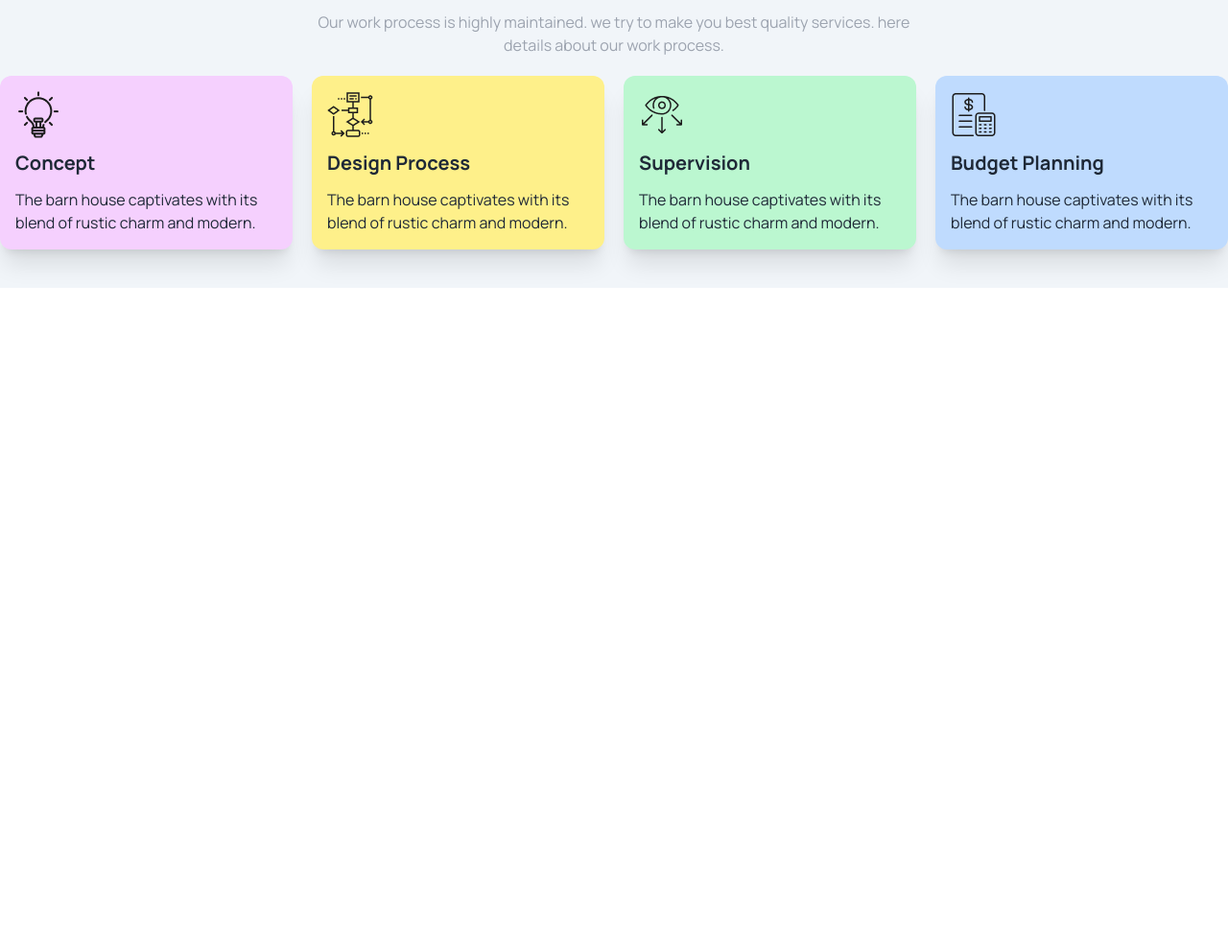
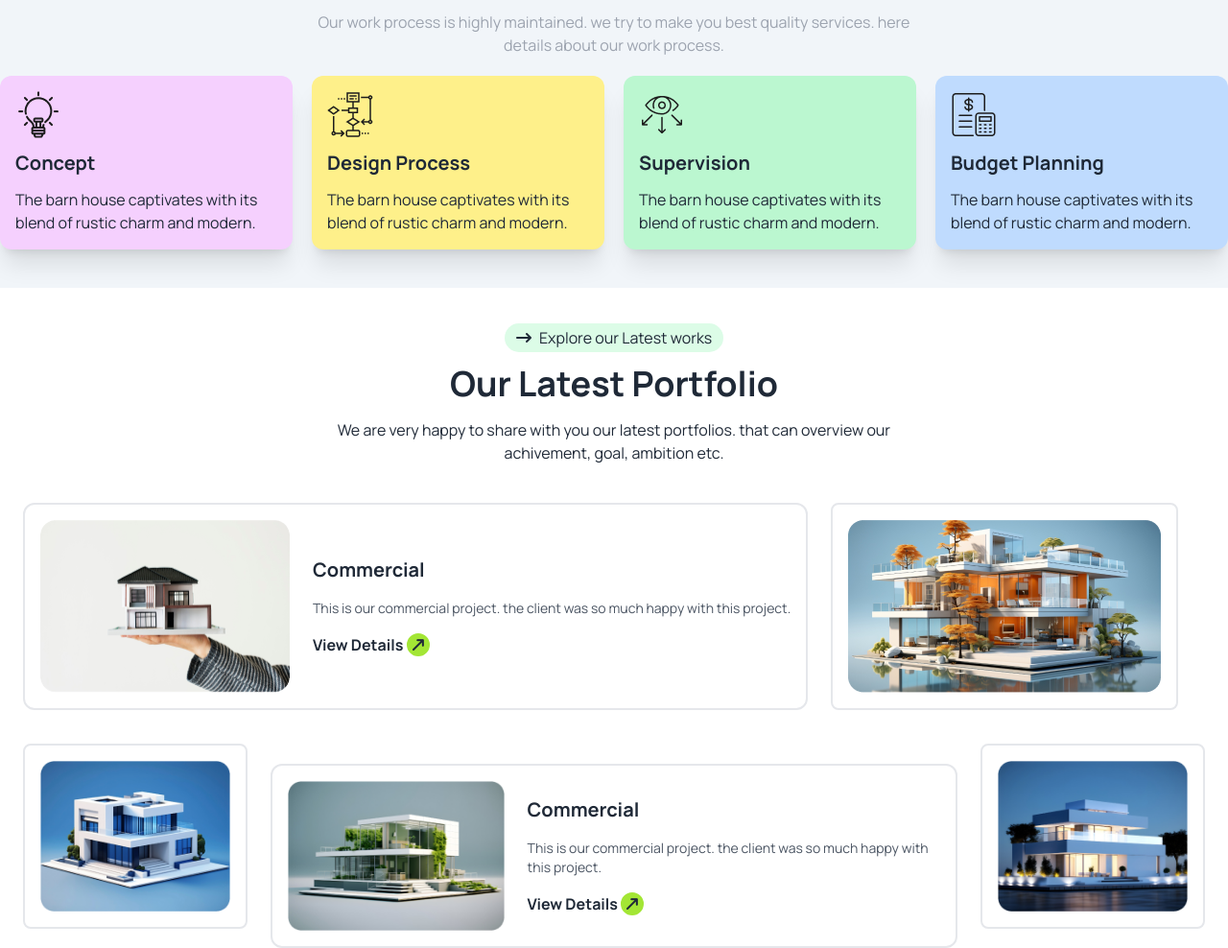
Before and after one commit to ShohagKaisar/Assignment-3, a website: page index.html in a window 1280 px wide. Shown: the part 1497-2485 px from the top of the page at 96% size. Before the commit the page ends 1797 px from the top, so only its background shows below. Drawn offline with Linux system fonts and the light colour scheme.

Commit message:
Add portfolio section

```diff
--- a/index.html
+++ b/index.html
@@ -131,21 +131,25 @@
       <p class="text-gray-400 w-10/12 lg:w-1/2 mx-auto">Our work process is highly maintained. we try to make you best quality services. here details about our work process.</p>
     </div>
     <div class="flex lg:flex-row flex-col gap-5 p-4 lg:p-0">
+      <!-- Concept Card -->
       <div class="space-y-3 bg-fuchsia-200 p-4 rounded-xl shadow-xl">
         <img src="assets/concept.png" alt="">
         <h3 class="text-xl font-bold">Concept</h3>
         <p>The barn house captivates with its blend of rustic charm and modern.</p>
       </div>
+      <!-- Design Card -->
       <div class="space-y-3 bg-yellow-200 p-4 rounded-xl shadow-xl">
         <img src="assets/flow-chart.png" alt="">
         <h3 class="text-xl font-bold">Design Process</h3>
         <p>The barn house captivates with its blend of rustic charm and modern.</p>
       </div>
+      <!-- Supervision Card -->
       <div class="space-y-3 bg-green-200 p-4 rounded-xl shadow-xl">
         <img src="assets/vision.png" alt="">
         <h3 class="text-xl font-bold">Supervision</h3>
         <p>The barn house captivates with its blend of rustic charm and modern.</p>
       </div>
+      <!-- Budget Plan Card -->
       <div class="space-y-3 bg-blue-200 p-4 rounded-xl shadow-xl">
         <img src="assets/budget-planning.png" alt="">
         <h3 class="text-xl font-bold">Budget Planning</h3>
@@ -154,6 +158,55 @@
     </div>
   </div>
  </section>
+ <!-- Portfolio Section -->
+  <section class="bg-slate-100 lg:bg-white pt-10">
+    <div class="px-6 container mx-auto rounded-xl">
+      <div class="text-center space-y-4">
+        <p class="bg-green-100 inline py-1 px-3 rounded-full"><i class="rounded-full mr-2 fa-solid fa-arrow-right-long"></i>Explore our Latest works</p>
+        <h1 class="text-3xl lg:text-4xl font-bold">Our Latest Portfolio</h1>
+        <p class="text-gray-800 w-10/12 lg:w-1/2 mx-auto">We are very happy to share with you our latest portfolios. that can overview our achivement, goal, ambition etc.</p>
+      </div>
+      <div class="flex mt-10 items-center flex-col lg:flex-row gap-x-6">
+        <div class="flex items-center flex-col bg-white lg:bg-none lg:flex-row gap-6 p-4 border-2 rounded-xl">
+          <div>
+            <img class="w-[500px] h-[200px] lg:w-auto lg:h-auto" src="assets/img1.png" alt="">
+          </div>
+          <div>
+            <h1 class="text-xl font-bold">Commercial</h1>
+            <p class="text-sm text-gray-600 my-4">This is our commercial project. the client was so much happy with this project.</p>
+            <a class="font-bold bg-white rounded-full w-fit">View Details <i
+              class="bg-lime-400 rounded-full -rotate-45 p-1 fa-solid fa-arrow-right-long"></i></a>
+          </div>
+        </div>
+        <div class="bg-white lg:bg-none p-4 border-2 rounded-lg mt-4 lg:mt-0">
+          <img class="w-[500px] h-[200px] lg:w-full lg:h-full" src="./assets/img2.png" alt="">
+        </div>
+      </div>
+      <div class="flex items-center flex-col-reverse lg:flex-row gap-x-6 mt-4">
+        <div class="p-4 border-2 rounded-lg">
+          <img class="w-[500px] h-[200px] lg:w-full lg:h-full" src="./assets/img3.png" alt="">
+        </div>
+        <div>
+          <div class="flex mt-10 items-center flex-col lg:flex-row gap-x-6">
+            <div class="flex items-center flex-col bg-white lg:bg-none lg:flex-row gap-6 p-4 border-2 rounded-xl">
+              <div>
+                <img class="w-[500px] h-[200px] lg:w-auto lg:h-auto" src="assets/img4.png" alt="">
+              </div>
+              <div>
+                <h1 class="text-xl font-bold">Commercial</h1>
+                <p class="text-sm text-gray-600 my-4">This is our commercial project. the client was so much happy with this project.</p>
+                <a class="font-bold bg-white rounded-full w-fit">View Details <i
+                  class="bg-lime-400 rounded-full -rotate-45 p-1 fa-solid fa-arrow-right-long"></i></a>
+              </div>
+            </div>
+          </div>
+        </div>
+        <div class="p-4 border-2 rounded-lg">
+          <img class="w-[500px] h-[200px] lg:w-auto lg:h-auto" src="./assets/img5.png" alt="">
+        </div>
+      </div>
+    </div>
+  </section>
 </body>
 
 </html>
```
Also changed, not shown: src/output.css.
